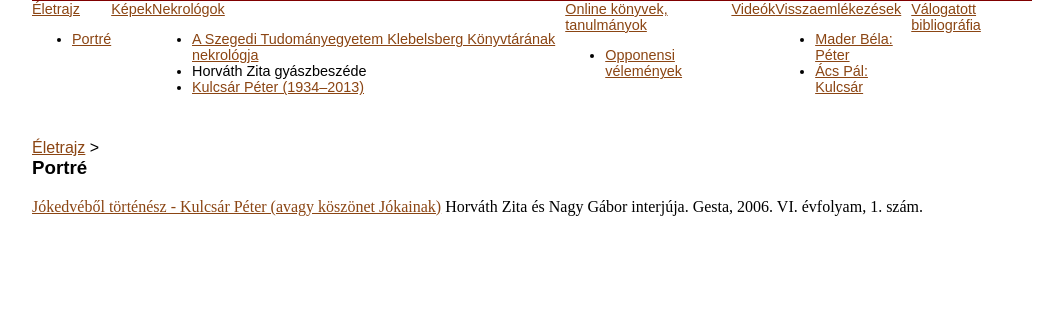
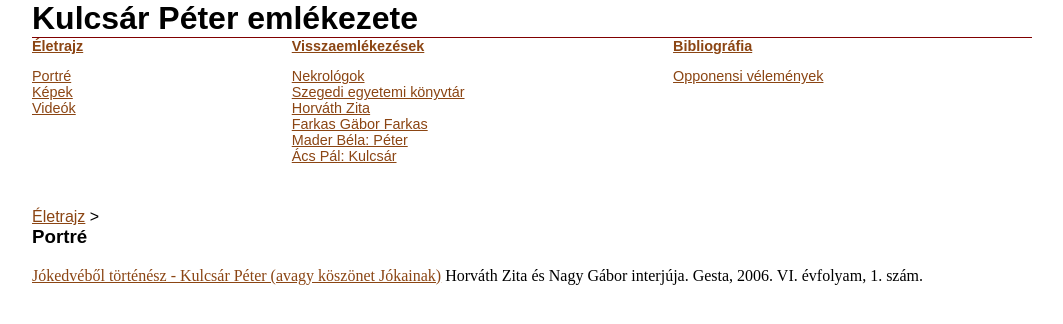
Before and after one commit to pkiraly/kulcsar-peter-emlekezete, a plain HTML site: page home/portre.html in a window 1280 px wide. Shown: the whole page, without its empty margins (108-1171 px from the left). Drawn offline with Linux system fonts and the light colour scheme.

Commit message:
Fix URLs

```diff
--- a/home/portre.html
+++ b/home/portre.html
@@ -14,35 +14,35 @@
 </head>
 <body>
 
+<h1>Kulcsár Péter emlékezete</h1>
+
 <div class="navigation">
   <menu>
     <li>
-      <a href="../index.html">Életrajz</a>
-      <ul>
+      <span><a href="../index.html">Életrajz</a></span>
+      <ul class="secondary">
         <li><a href="../home/portre.html">Portré</a></li>
+        <li><a href="../kepek.html">Képek</a></li>
+        <li><a href="../videok.html">Videók</a></li>
       </ul>
     </li>
-    <li><a href="../kepek.html">Képek</a></li>
-    <li><a href="../nekrologok.html">Nekrológok</a>
-      <ul>
-        <li><a href="a-szegedi-egyetem-nekrolgja.html">A Szegedi Tudományegyetem Klebelsberg Könyvtárának nekrológja</a></li>
-        <li>Horváth Zita gyászbeszéde</li>
-        <li><a href="farkas-gabor-farkas-megemlekezese.html">Kulcsár Péter (1934–2013)</a></li>
-      </ul>
-    </li>
-    <li><a href="../online-koenyvek-tanulmanyok.html">Online könyvek, tanulmányok</a>
-      <ul>
-        <li><a href="../online-koenyvek-tanulmanyok/opponensi-velemenyek.html">Opponensi vélemények</a></li>
-      </ul>
-    </li>
-    <li><a href="../videok.html">Videók</a></li>
-    <li><a href="../visszaemlekezesek.html">Visszaemlékezések</a>
-      <ul>
+    <li>
+      <span><a href="../visszaemlekezesek.html">Visszaemlékezések</a></span>
+      <ul class="secondary">
+        <li><a href="../nekrologok.html">Nekrológok</a>
+        <li><a href="../visszaemlekezesek/a-szegedi-egyetem-nekrolgja.html">Szegedi egyetemi könyvtár</a></li>
+        <li><a href="../visszaemlekezesek/horvath-zita-gyaszbeszede.html">Horváth Zita</a></li>
+        <li><a href="../visszaemlekezesek/farkas-gabor-farkas-megemlekezese.html">Farkas Gäbor Farkas</a></li>
         <li><a href="../visszaemlekezesek/mader-bela-visszaemlekezese.html">Mader Béla: Péter</a></li>
         <li><a href="../visszaemlekezesek/acs-pal-kulcsar.html">Ács Pál: Kulcsár</a></li>
       </ul>
     </li>
-    <li><a href="../valogatott-bibliografia.html">Válogatott bibliográfia</a></li>
+    <li>
+      <span><a href="../valogatott-bibliografia.html">Bibliográfia</a></span>
+      <ul class="secondary">
+        <li><a href="../online-koenyvek-tanulmanyok/opponensi-velemenyek.html">Opponensi vélemények</a></li>
+      </ul>
+    </li>
   </menu>
 </div>
 
```
Also changed, not shown: online-koenyvek-tanulmanyok/opponensi-velemenyek.html (+1 -1 lines).
